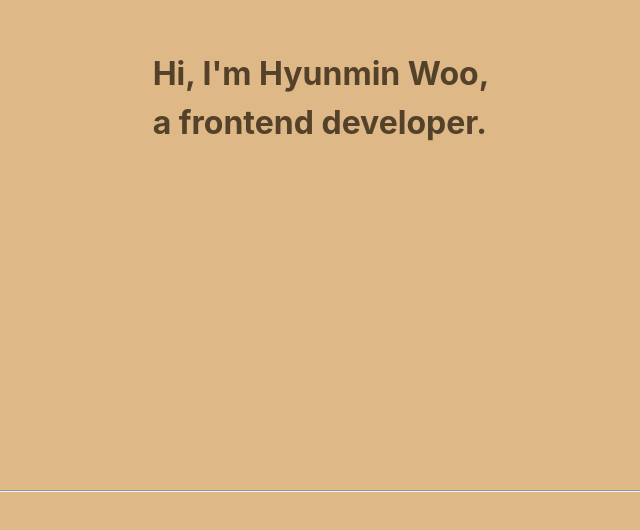
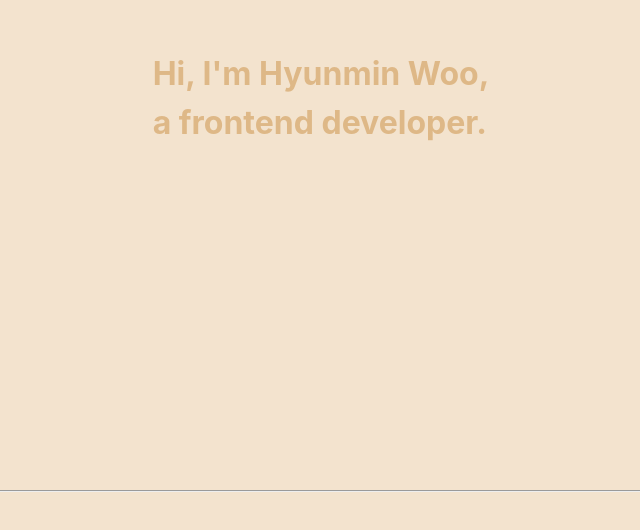
Before and after one commit to woohm402/profile.woohm404.com-web-v2, a React (Create React App) app: page / in a window 1280 px wide. Shown: the part 246-776 px from the top of the page, without its empty margins (319-959 px from the left). Built offline with nearby package versions, Linux system fonts and the light colour scheme.

Commit message:
contact에 이메일 추가 (#5)

```diff
--- a/package.json
+++ b/package.json
@@ -14,6 +14,7 @@
     "node-sass": "5.0.0",
     "react": "^17.0.2",
     "react-dom": "^17.0.2",
+    "react-icons": "^4.2.0",
     "react-router-dom": "^5.2.0",
     "react-scripts": "4.0.3",
     "typescript": "^4.1.2",
--- a/src/App.module.scss
+++ b/src/App.module.scss
@@ -1,7 +1,7 @@
 @import 'design-system/palette.scss';
 
 .app {
-  background-color: $brand_primary;
+  background-color: $brand_light;
   position: fixed;
   top: 0;
   left: 0;
--- a/src/components/Home/Home.module.scss
+++ b/src/components/Home/Home.module.scss
@@ -6,7 +6,7 @@
   align-items: center;
 
   .nameDesc {
-    color: $brand_dark;
+    color: $brand_primary;
     margin: 10px 0;
     &:first-child {
       margin-top: 300px;
@@ -24,7 +24,7 @@
         bottom: 0;
         width: 0;
         overflow: hidden;
-        color: $base_white;
+        color: $base_dark;
         content: 'Hyunmin Woo';
         opacity: 0;
         transition: 0.5s linear opacity, 1s linear width;
@@ -37,6 +37,11 @@
       }
     }
   }
+
+  .contacts {
+    display: flex;
+    justify-content: center;
+  }
 }
 
 hr {
--- a/src/components/Home/Home.tsx
+++ b/src/components/Home/Home.tsx
@@ -1,4 +1,6 @@
 import React from 'react';
+
+import { IoMailSharp } from 'react-icons/all';
 
 import Container from '../../component-system/Container/Container';
 
@@ -20,7 +22,9 @@ const Home: React.FC = () => {
       <br />
       <Container>
         <h1>Contact</h1>
-        <nav></nav>
+        <nav className={styles.contacts}>
+          <IoMailSharp onClick={() => window.open('mailto:woohm404@gmail.com', '_blank')} />
+        </nav>
       </Container>
     </div>
   );
--- a/src/design-system/palette.scss
+++ b/src/design-system/palette.scss
@@ -1,5 +1,6 @@
 $brand_primary: #deb887;
 $brand_dark: #534129;
+$brand_light: #f3e3ce;
 
 $base_white: #ffffff;
 $base_dark: #000000;
```
Also changed, not shown: 1 other file (tests, documents, lock files or other folders).
